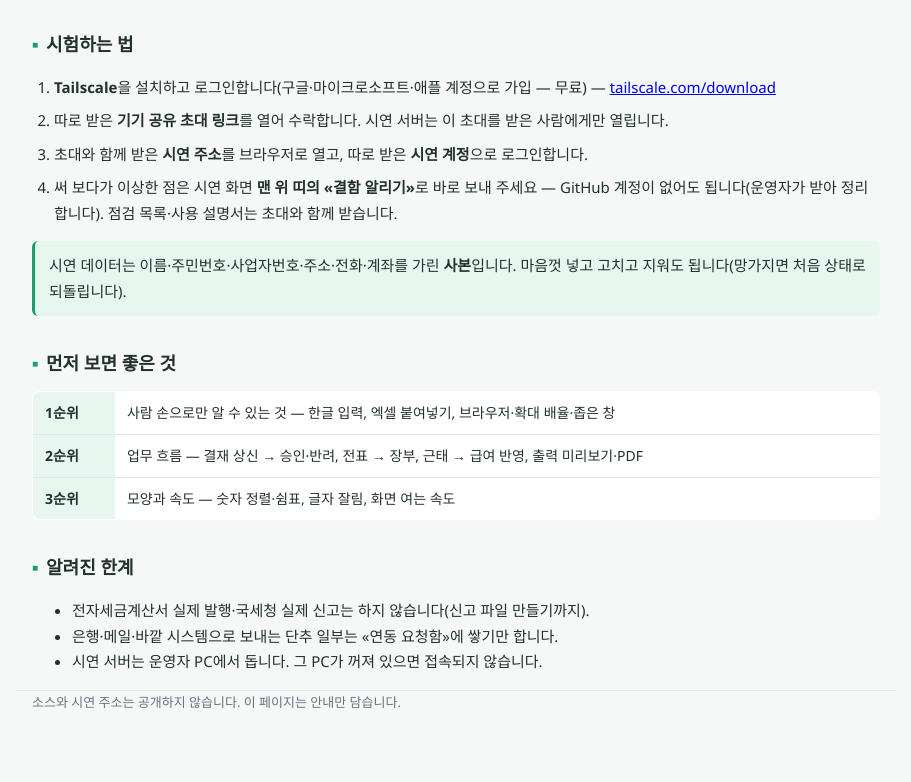
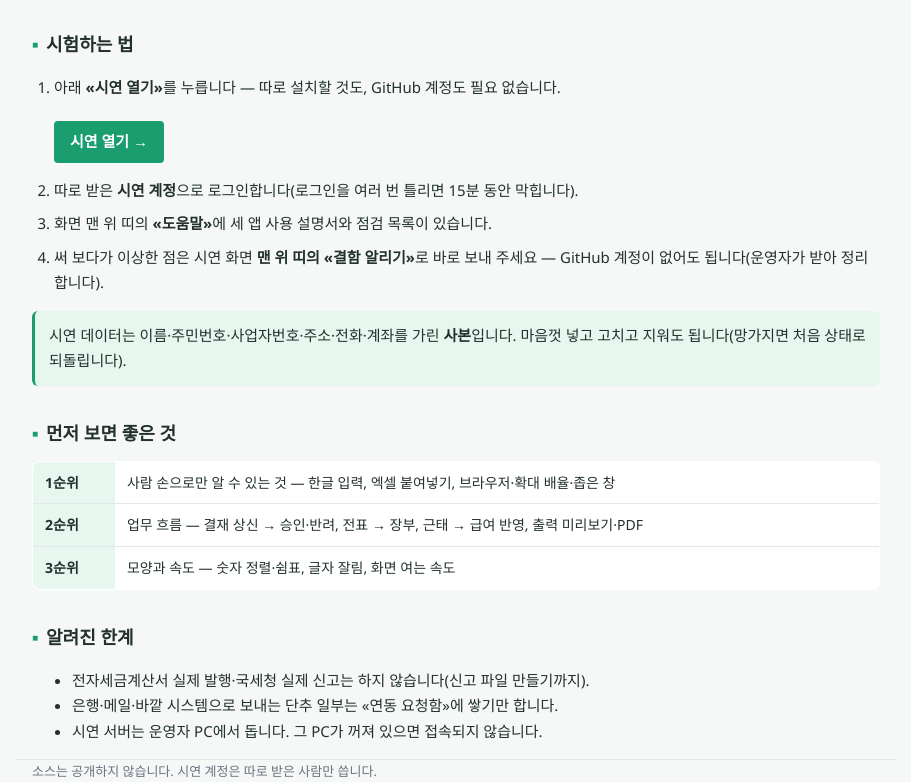
Before and after one commit to jkshin0009-art/erp-portal-demo, a plain HTML site: page index.html in a window 1280 px wide. Shown: the part 441-1223 px from the top of the page, without its empty margins (184-1095 px from the left). Before the commit the page ends 1154 px from the top, so only its background shows below. Drawn offline with Linux system fonts and the light colour scheme.

Commit message:
안내: «시연 열기» 바로 가기 — Tailscale 설치·초대 없이 주소 하나로(Funnel) · 로그인 실패 잠금 안내
Co-Authored-By: Claude Opus 5.5 <noreply@anthropic.com>

```diff
--- a/index.html
+++ b/index.html
@@ -27,6 +27,8 @@ table { width:100%; border-collapse:collapse; background:var(--card); border:1px
 th, td { text-align:left; padding:9px 12px; border-bottom:1px solid var(--line); vertical-align:top; }
 th { background:var(--weak); font-weight:600; white-space:nowrap; }
 footer { color:var(--sub); font-size:13px; padding:24px 0 40px; border-top:1px solid var(--line); }
+  a.open{display:inline-block;margin-top:6px;padding:8px 16px;border-radius:4px;background:#1a9d6f;color:#fff;text-decoration:none;font-weight:600}
+  a.open:hover{background:#148059}
 </style>
 </head>
 <body>
@@ -46,10 +48,11 @@ footer { color:var(--sub); font-size:13px; padding:24px 0 40px; border-top:1px s
 
   <h2>시험하는 법</h2>
   <ol class="steps">
-    <li><b>Tailscale</b>을 설치하고 로그인합니다(구글·마이크로소프트·애플 계정으로 가입 — 무료) — <a href="https://tailscale.com/download">tailscale.com/download</a></li>
-    <li>따로 받은 <b>기기 공유 초대 링크</b>를 열어 수락합니다. 시연 서버는 이 초대를 받은 사람에게만 열립니다.</li>
-    <li>초대와 함께 받은 <b>시연 주소</b>를 브라우저로 열고, 따로 받은 <b>시연 계정</b>으로 로그인합니다.</li>
-    <li>써 보다가 이상한 점은 시연 화면 <b>맨 위 띠의 «결함 알리기»</b>로 바로 보내 주세요 — GitHub 계정이 없어도 됩니다(운영자가 받아 정리합니다). 점검 목록·사용 설명서는 초대와 함께 받습니다.</li>
+    <li>아래 <b>«시연 열기»</b>를 누릅니다 — 따로 설치할 것도, GitHub 계정도 필요 없습니다.
+      <p><a class="open" href="https://desktop-ai.tail17cde2.ts.net/">시연 열기 →</a></p></li>
+    <li>따로 받은 <b>시연 계정</b>으로 로그인합니다(로그인을 여러 번 틀리면 15분 동안 막힙니다).</li>
+    <li>화면 맨 위 띠의 <b>«도움말»</b>에 세 앱 사용 설명서와 점검 목록이 있습니다.</li>
+    <li>써 보다가 이상한 점은 시연 화면 <b>맨 위 띠의 «결함 알리기»</b>로 바로 보내 주세요 — GitHub 계정이 없어도 됩니다(운영자가 받아 정리합니다).</li>
   </ol>
   <p class="note">시연 데이터는 이름·주민번호·사업자번호·주소·전화·계좌를 가린 <b>사본</b>입니다. 마음껏 넣고 고치고 지워도 됩니다(망가지면 처음 상태로 되돌립니다).</p>
 
@@ -67,6 +70,6 @@ footer { color:var(--sub); font-size:13px; padding:24px 0 40px; border-top:1px s
     <li>시연 서버는 운영자 PC에서 돕니다. 그 PC가 꺼져 있으면 접속되지 않습니다.</li>
   </ul>
 </main>
-<footer class="wrap">소스와 시연 주소는 공개하지 않습니다. 이 페이지는 안내만 담습니다.</footer>
+<footer class="wrap">소스는 공개하지 않습니다. 시연 계정은 따로 받은 사람만 씁니다.</footer>
 </body>
 </html>
```
